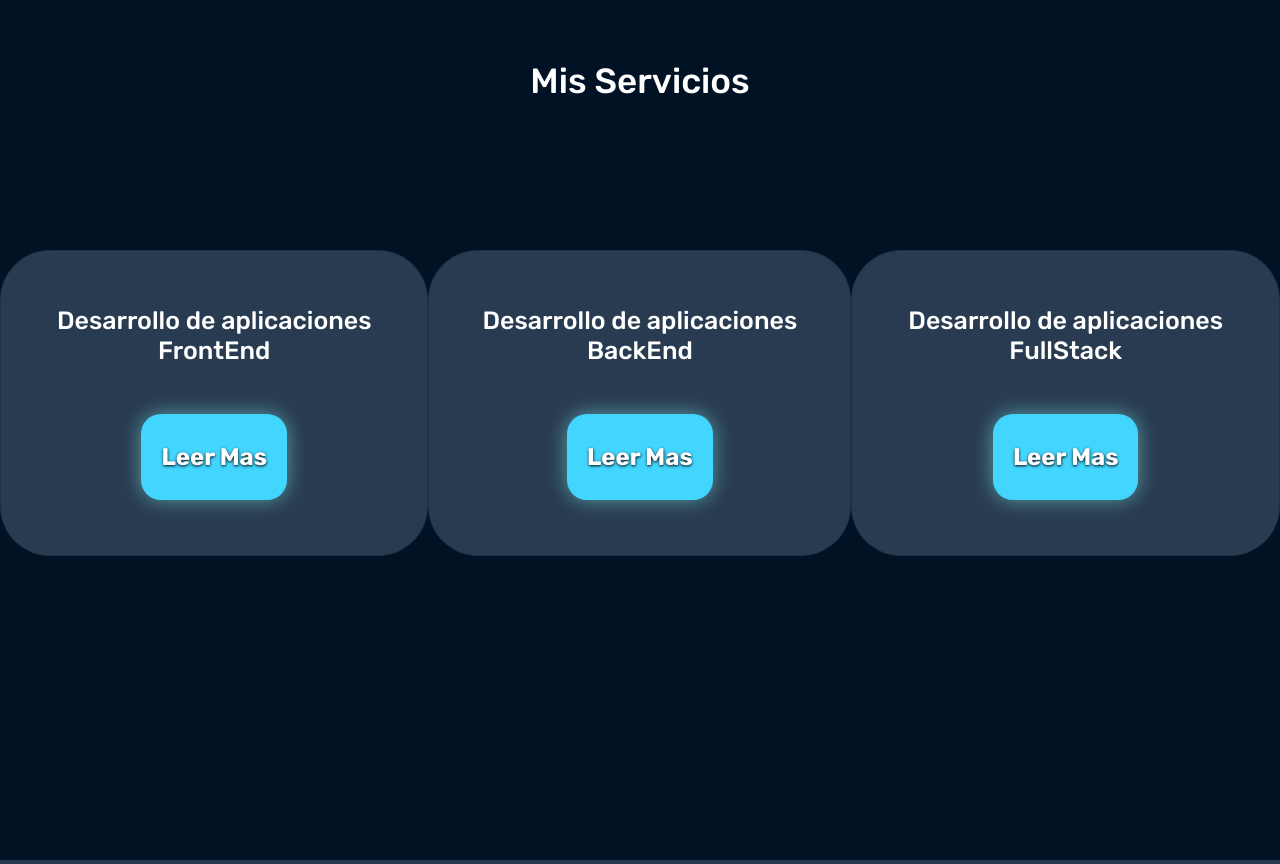
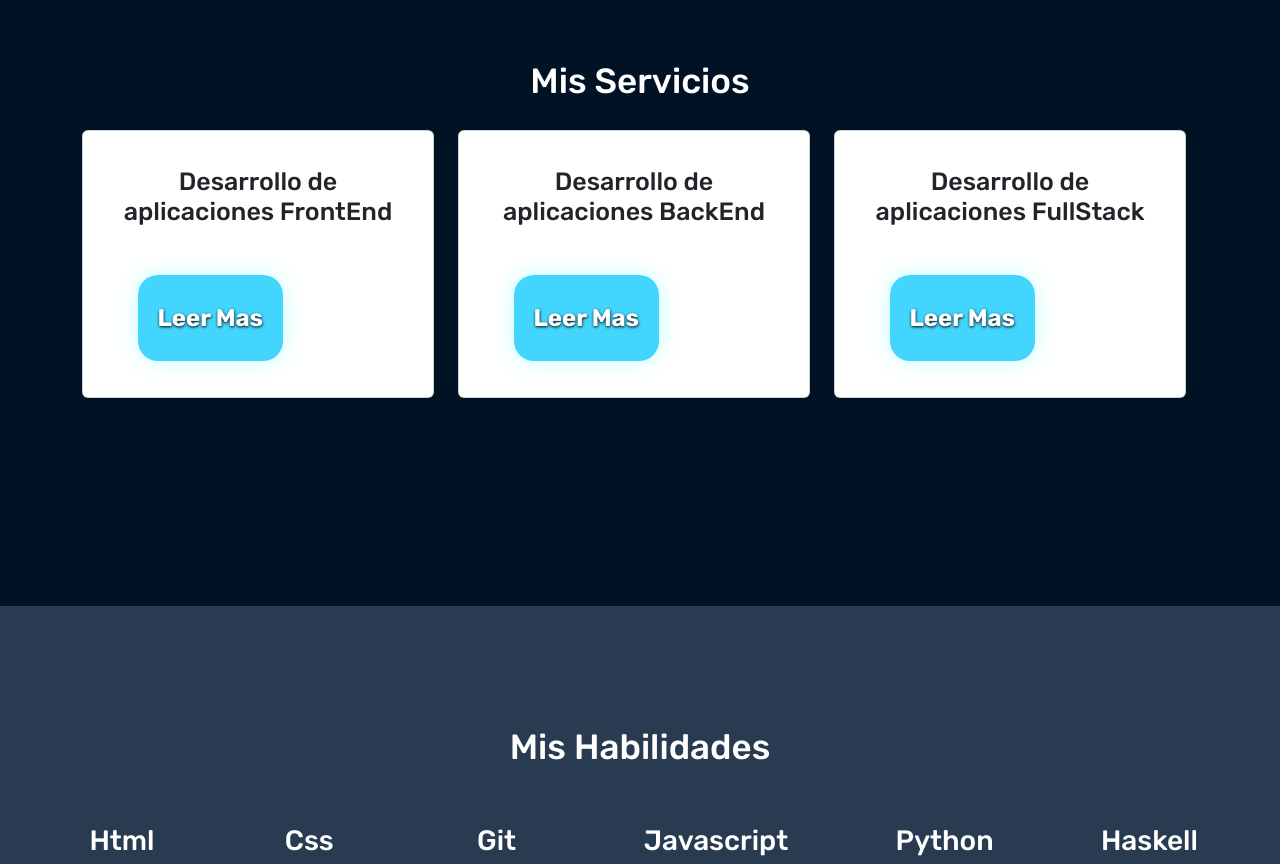
Before and after one commit to RPJunco/my-portfolio-react, a React (Vite) app: page / in a window 1280 px wide. Shown: the part 1960-2824 px from the top of the page. Built offline with nearby package versions, Linux system fonts and the light colour scheme.

Commit message:
Se modifico la estructura del componente 'Work' utilizando bootstrap

```diff
--- a/src/Component/Main/Secciones/Work/Work.jsx
+++ b/src/Component/Main/Secciones/Work/Work.jsx
@@ -4,26 +4,35 @@ import Btn from '../../../Btn/Btn.jsx';
 const Work = () => {
     return (
         <section id="servicios" className='servicios'>
-
             <h2>Mis <span>Servicios</span></h2>
-
-            <section className="container-fluid">
-
-                <div className="card mb-4">
-                    <h3>Desarrollo de aplicaciones FrontEnd</h3>
-                    <Btn contenido='Leer Mas' width='50%'/>
+            <section className="container">
+                <div className="row">
+                    <div className="col-lg-4 col-md-6 mb-5">
+                        <div className="card h-100">
+                            <div className="card-body">
+                                <h3>Desarrollo de aplicaciones FrontEnd</h3>
+                                <Btn contenido='Leer Mas' width='70%'/>
+                            </div>
+                        </div>
+                    </div>
+                    <div className="col-lg-4 col-md-6 mb-5">
+                        <div className="card h-100">
+                            <div className="card-body">
+                                <h3>Desarrollo de aplicaciones BackEnd</h3>
+                                <Btn contenido='Leer Mas' width='70%'/>
+                            </div>
+                        </div>
+                    </div>
+                    <div className="col-lg-4 col-md-6 mb-5">
+                        <div className="card h-100">
+                            <div className="card-body">
+                                <h3>Desarrollo de aplicaciones FullStack</h3>
+                                <Btn contenido='Leer Mas' width='70%'/>
+                            </div>
+                        </div>
+                    </div>
                 </div>
-                <div className="card mb-4">
-                    <h3>Desarrollo de aplicaciones BackEnd</h3>
-                    <Btn contenido='Leer Mas' width='50%'/>
-                </div>
-                <div className="card mb-4">
-                    <h3>Desarrollo de aplicaciones FullStack</h3>
-                    <Btn contenido='Leer Mas' width='50%'/>
-                </div>
-
             </section>
-
         </section>
     )
 };
```
